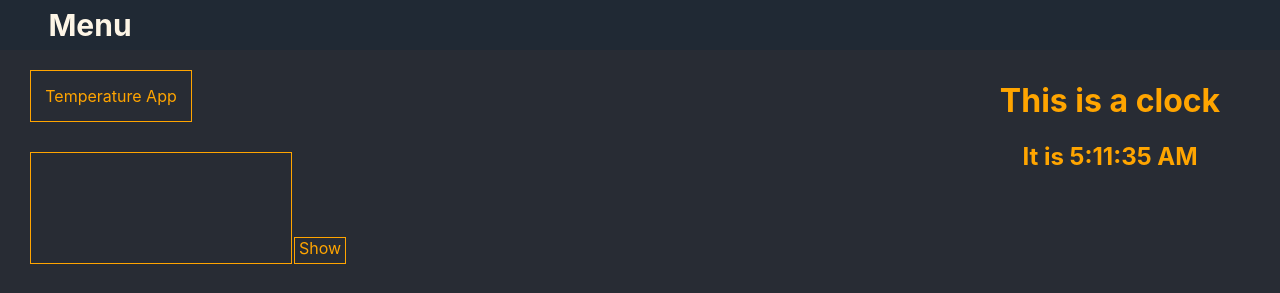
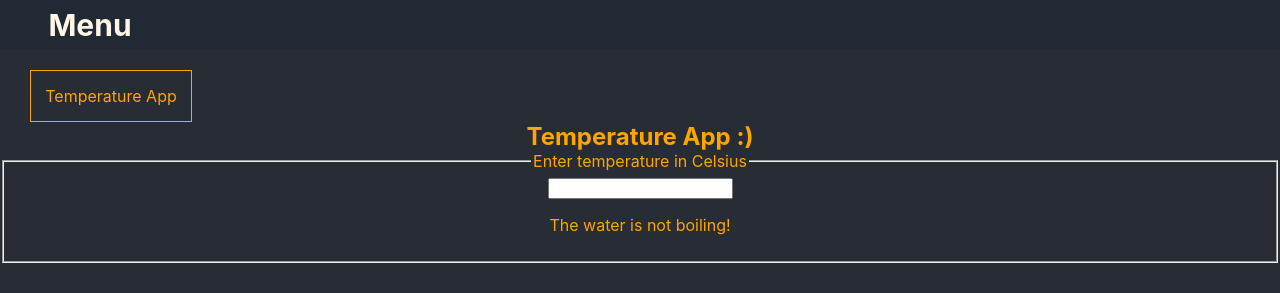
Before and after one commit to tothricsaj/react-learn-for-myself, a React (Create React App) app: page / in a window 1280 px wide. Shown: the top 293 px of the page. Built offline with nearby package versions, Linux system fonts and the light colour scheme.

Commit message:
calculator is added

```diff
--- a/src/App.js
+++ b/src/App.js
@@ -45,7 +45,7 @@
         this.toggleTempApp = this.toggleTempApp.bind(this);
         this.state = {
             isMenuVisible: false,
-            isTempAppVisible: false,
+            isTempAppVisible: true,
         };
     }
 
--- a/src/TemperatureAppComponent/TemperatureApp.js
+++ b/src/TemperatureAppComponent/TemperatureApp.js
@@ -1,11 +1,52 @@
 import React from 'react';
-import styles from './Temperature.module.css';
+
+function BoilWaterVerdict(props) {
+    if(props.celsius >= 100) {
+        return <p>The water is boiling!</p>
+    } else {
+        return <p>The water is not boiling!</p>
+    }
+}
+
+class Calculator extends React.Component {
+    constructor(props) {
+        super(props);
+
+        this.handleChange = this.handleChange.bind(this);
+
+        this.state = {
+            temperature: ''
+        };
+    }
+
+    handleChange(e) {
+        this.setState({temperature: e.target.value});
+    }
+
+    render() {
+        const temperature = this.state.temperature;
+        return (
+            <fieldset>
+                <legend>Enter temperature in Celsius</legend>
+                <input
+                    value={temperature}
+                    onChange={this.handleChange}
+                />
+
+                <BoilWaterVerdict
+                    celsius={parseFloat(temperature)}
+                />
+            </fieldset>
+        );
+    }
+}
 
 class TemperatureApp extends React.Component {
     render() {
         return(
             <div>
                 <h2>Temperature App :)</h2>
+                <Calculator />
             </div>
         );
     }
```
